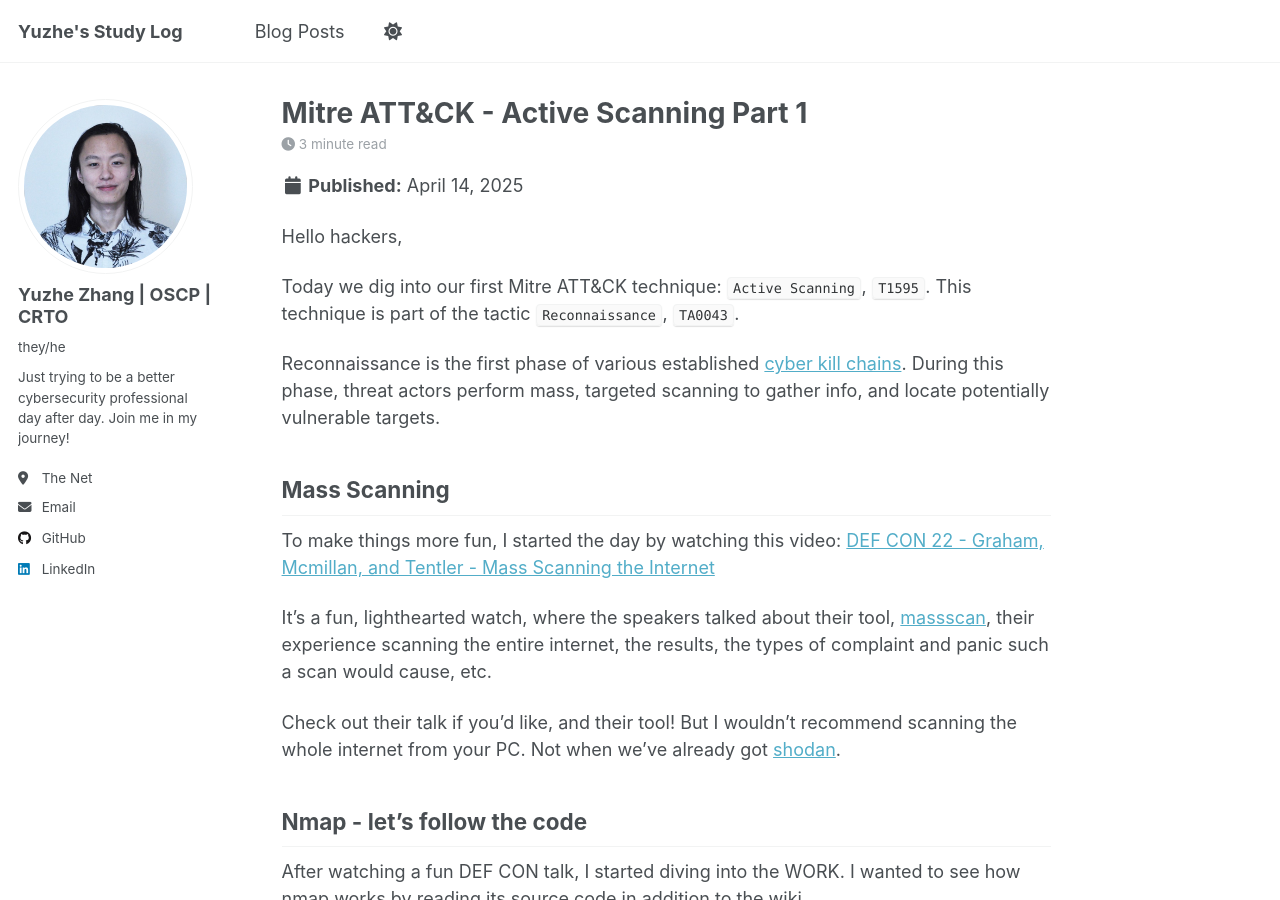
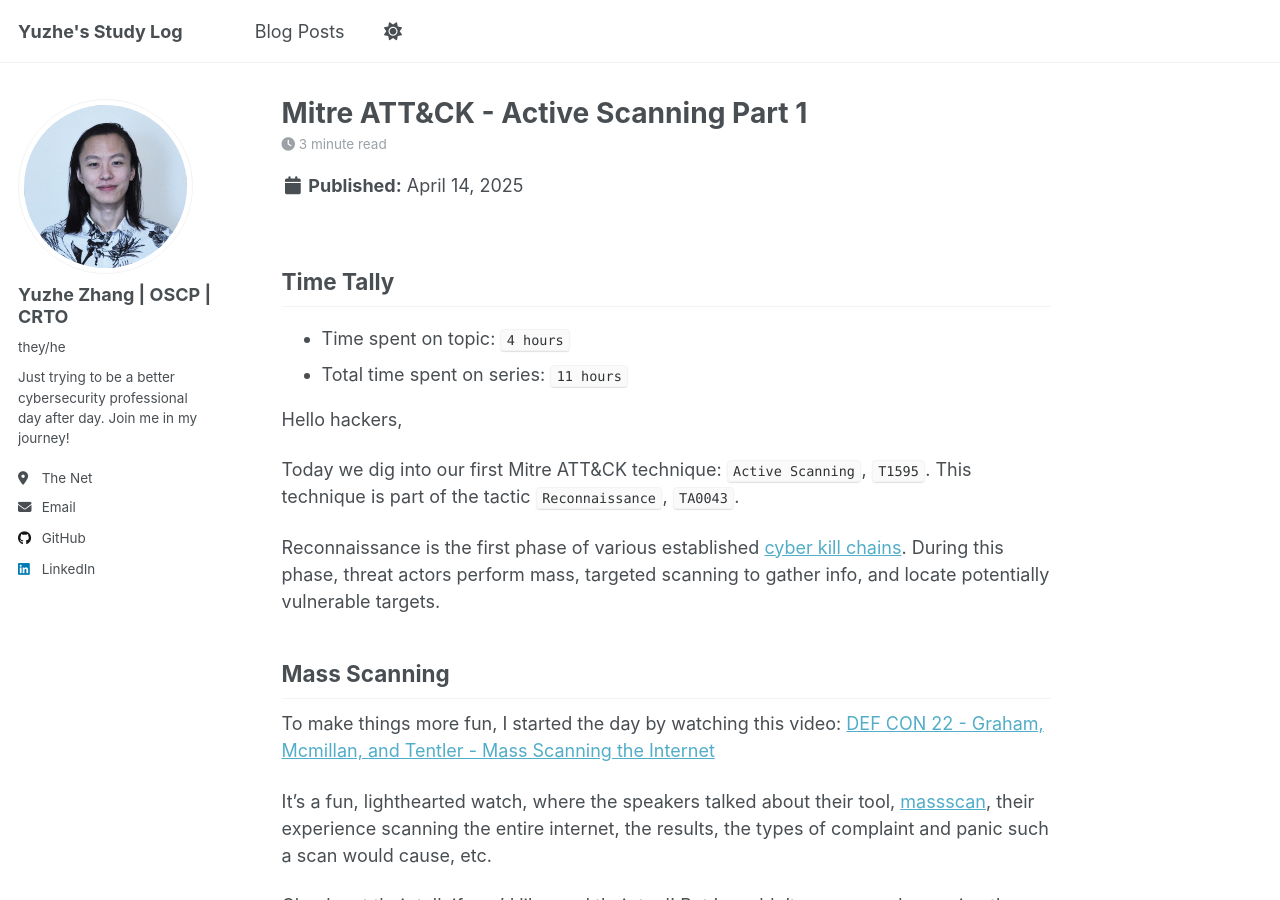
Before and after one commit to YuzheZhang0/yuzhezhang0.github.io, a Jekyll site: the page built from _posts/2025-04-14-ep3.md, in a window 1280 px wide and 900 px high. Built offline with Jekyll 4.4.1, drawn with Linux system fonts in a browser that asks for light colours.

Commit message:
added time tally - can't forget about those!

```diff
--- a/_posts/2025-04-14-ep3.md
+++ b/_posts/2025-04-14-ep3.md
@@ -8,6 +8,11 @@ tags:
   - Active Scanning
 excerpt: "Let's get started with Active Scanning and Nmap!"
 ---
+
+## Time Tally
+
+- Time spent on topic: `4 hours`
+- Total time spent on series: `11 hours`
 
 Hello hackers,
 
```
